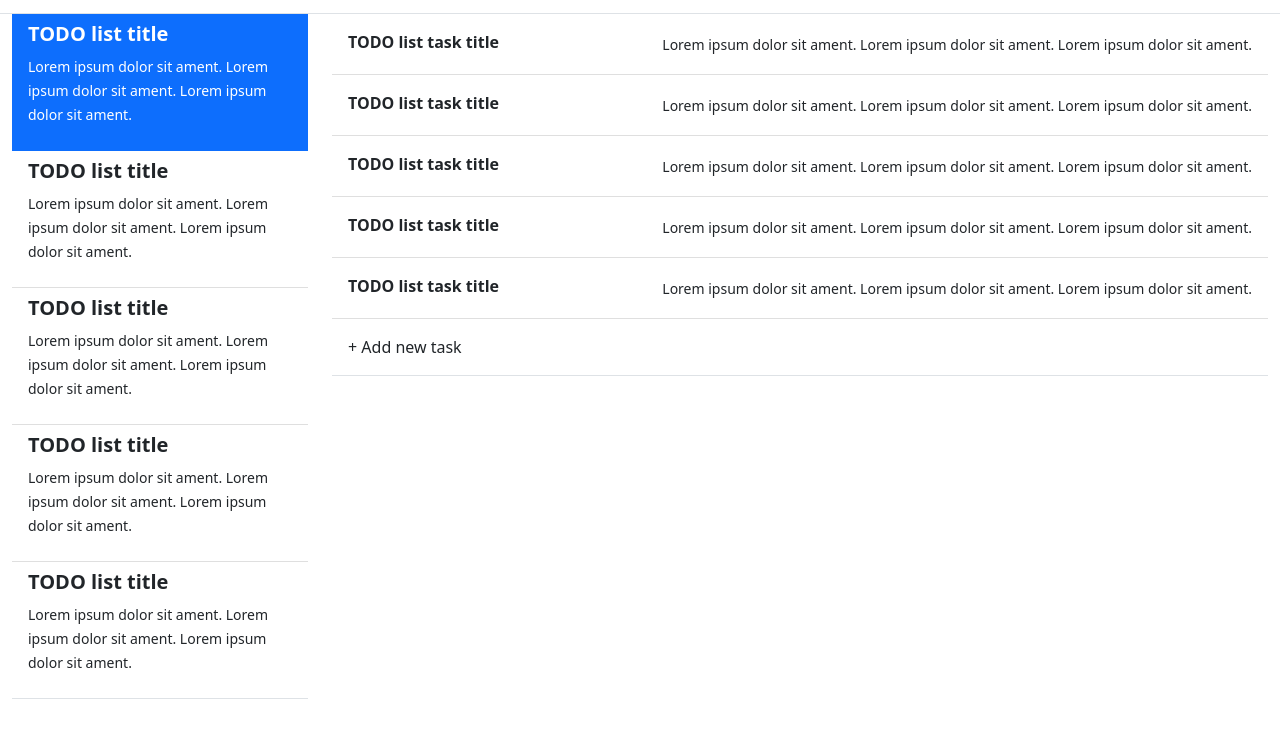
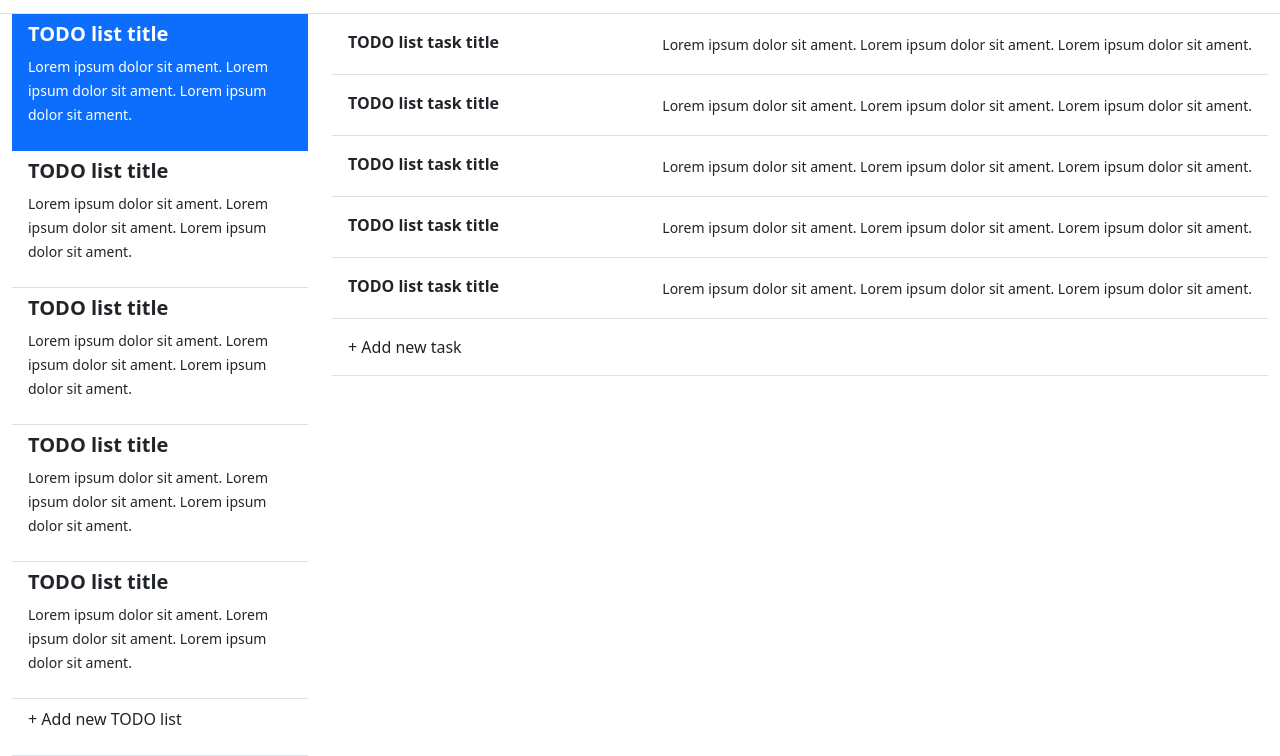
Before and after one commit to dennisshevtsov/bootstrap-todo-sample, a website: page index.html in a window 1280 px wide. Shown: the part 51-807 px from the top of the page. Drawn offline with nearby package versions, Linux system fonts and the light colour scheme.

Commit message:
add new todo list btn

```diff
--- a/index.html
+++ b/index.html
@@ -49,6 +49,9 @@
             <h5><strong>TODO list title</strong></h5>
             <p><small>Lorem ipsum dolor sit ament. Lorem ipsum dolor sit ament. Lorem ipsum dolor sit ament.</small></p>
           </a>
+          <a href="#" class="list-group-item list-group-item-action">
+            <p>+ Add new TODO list</p>
+          </a>
         </div>
       </div>
       <div class="col-md-9">
```
